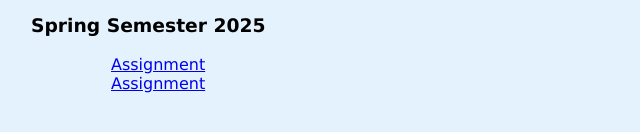
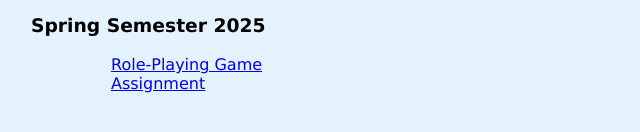
Before and after one commit to Ella-Johnson/client-side-scripting, a plain HTML site: page index.html in a window 1280 px wide. Shown: the part 260-392 px from the top of the page, 27-667 px from the left. Drawn offline with Linux system fonts and the light colour scheme.

Commit message:
adding link to homepage

```diff
--- a/index.html
+++ b/index.html
@@ -35,7 +35,7 @@
       <h3>Ella Johnson</h3>
       <h3>Spring Semester 2025</h3>
       <ul>
-        <ol><a href="#">Assignment</a></ol>
+        <ol><a href="game.html">Role-Playing Game</a></ol>
         <ol><a href="#">Assignment</a></ol>
       </ul>
     </main>
```
